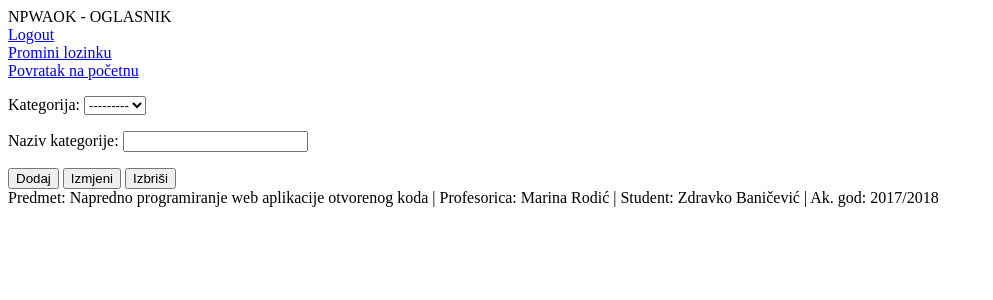
After one commit to zb46392/npwaok_seminar, a Django app: page /oglasnik/modifyCategories/ in a window 1280 px wide. The commit adds this page. Shown: the top 300 px of the page, without its empty margins (0-993 px from the left). Run offline with Django 3.2, Linux system fonts and the light colour scheme; a user stored in the database is signed in; parts of the project's set-up code (start-up, migrations or seed data) failed here and were passed over.

Commit message:
modifyCategoryForm

```diff
--- a/seminar/npwaok_project/oglasnik/forms.py
+++ b/seminar/npwaok_project/oglasnik/forms.py
@@ -19,7 +19,7 @@ class UserRegistrationForm(UserCreationForm):
 
 class SearchAdsForm(forms.Form):
     categories = forms.ModelChoiceField(queryset=Category.getAll(),
-        empty_label="(Sve)", required=False)
+        empty_label="(Sve)", label = "Kategorija", required=False)
     title = forms.CharField(max_length = 40, label = 'Traži pojam',
         required=False)
     priceMin = forms.DecimalField(max_digits = 8, decimal_places = 2,
@@ -34,3 +34,8 @@ class AdDetailsForm(forms.Form):
     price = forms.DecimalField(max_digits = 8, label= 'Cijena',decimal_places = 2,
         min_value=0, required=True)
     description = forms.CharField(widget=forms.Textarea, label = 'Opis', required=True)
+
+class ModifyCategoriesForm(forms.Form):
+    categories = forms.ModelChoiceField(queryset=Category.getAll(),
+        label = "Kategorija", required=False)
+    categoryName = forms.CharField(max_length = 40,label = 'Naziv kategorije', required=False)
--- a/seminar/npwaok_project/oglasnik/templates/oglasnik/adDetails.html
+++ b/seminar/npwaok_project/oglasnik/templates/oglasnik/adDetails.html
@@ -1,10 +1,8 @@
 {% extends './base.html' %}
 
 {% block title %}Oglasnik{% endblock %}
+{% block userActions %}{% include './basicActions.html' %}{% endblock %}
 {% block content %}
-  <a href="{% url 'logout' %}">Logout</a><br>
-  <a href="{% url 'chpass' %}">Promini lozinku</a><br>
-  <a href="{% url 'index' %}">Povratak na početnu</a>
   {% if isOwnAd %}
     <form method='post'>
       {% csrf_token %}
--- a/seminar/npwaok_project/oglasnik/templates/oglasnik/base.html
+++ b/seminar/npwaok_project/oglasnik/templates/oglasnik/base.html
@@ -6,8 +6,12 @@
 	<body>
 		<header>NPWAOK - OGLASNIK</header>
 		<div>
-		{% block content%}
-		{% endblock %}
+			{% block userActions %}
+			{% endblock %}
+		</div>
+		<div>
+			{% block content%}
+			{% endblock %}
 		</div>
 		<footer>
 			Predmet: Napredno programiranje web aplikacije otvorenog koda |
--- /dev/null
+++ b/seminar/npwaok_project/oglasnik/templates/oglasnik/basicActions.html
@@ -0,0 +1,3 @@
+  <a href="{% url 'logout' %}">Logout</a><br>
+  <a href="{% url 'chpass' %}">Promini lozinku</a><br>
+  <a href="{% url 'index' %}">Povratak na početnu</a>
--- /dev/null
+++ b/seminar/npwaok_project/oglasnik/templates/oglasnik/modifyCategories.html
@@ -0,0 +1,17 @@
+{% extends './base.html' %}
+
+{% block title %}Izmjena kategorija{% endblock %}
+{% block userActions %}{% include './basicActions.html' %}{% endblock %}
+
+{% block content %}
+  <b>{{ msg }}</b>
+  {% if isAdmin %}
+    <form>
+      {{ form.as_p }}
+
+      <button type="submit" name="createBtn"> Dodaj </button>
+      <button type="submit" name="updateBtn"> Izmjeni </button>
+      <button type="submit" name="deleteBtn"> Izbriši </button>
+    </form>
+  {% endif %}
+{% endblock %}
--- a/seminar/npwaok_project/oglasnik/urls.py
+++ b/seminar/npwaok_project/oglasnik/urls.py
@@ -15,4 +15,5 @@ urlpatterns = [
         template_name="oglasnik/chpassdone.html"), name='chpassdone'),
     url(r'^([0-9]+)/$', views.adDetails, name='adDetails' ),
     url(r'^newAd/$', views.createNewAd, name='newAd' ),
+    url(r'^modifyCategories/$', views.modifyCategories, name='modifyCategories' ),
 ]
--- a/seminar/npwaok_project/oglasnik/views.py
+++ b/seminar/npwaok_project/oglasnik/views.py
@@ -3,7 +3,7 @@ from __future__ import unicode_literals
 from django.shortcuts import render, redirect
 #from django.http import HttpResponseRedirect
 from django.urls import reverse
-from forms import UserRegistrationForm, SearchAdsForm, AdDetailsForm
+from forms import UserRegistrationForm, SearchAdsForm, AdDetailsForm, ModifyCategoriesForm
 from django.contrib.auth.models import Group, User
 from django.contrib.auth import login, authenticate
 from .models import Ad, Category, CustomUser
@@ -138,3 +138,20 @@ def createNewAd(request):
     context = {'form': form, 'userData': request.user.email,'isOwnAd': True, 'isNewAd': True,
         'isDeletedAd': False}
     return render(request, 'oglasnik/adDetails.html', context)
+
+
+@login_required
+def modifyCategories(request):
+    isAdmin = False
+    if request.user.is_superuser:
+        isAdmin = True
+        if request.method == 'POST':
+            # to_do: create, update, delete Category...
+            pass
+        else:
+            form = ModifyCategoriesForm()
+            context = {'form': form, 'isAdmin': isAdmin}
+            return render(request, 'oglasnik/modifyCategories.html', context)
+    else:
+        context = {'isAdmin': isAdmin, 'msg': 'Nemate pravo pristupiti ovoj stranici...'}
+        return render(request, 'oglasnik/modifyCategories.html', context)
```
Also changed, not shown: seminar/npwaok_project/db.sqlite3, 3 other files.
